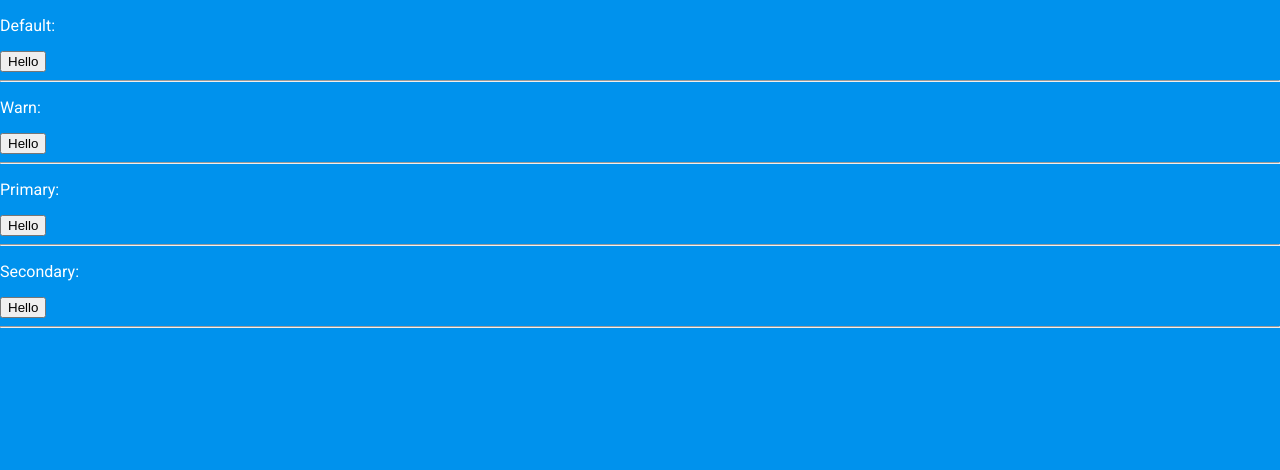
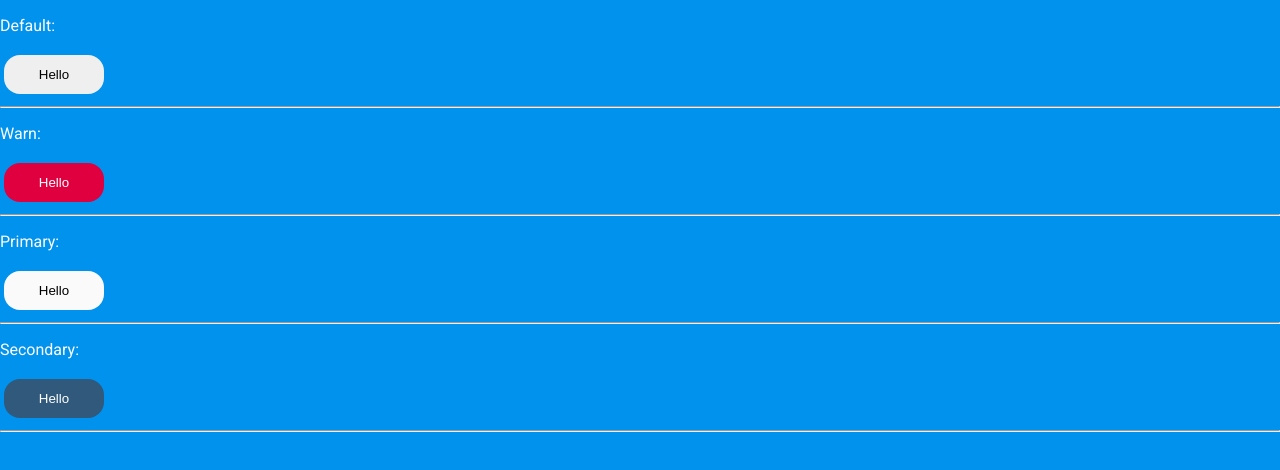
Before and after one commit to MaciejWWojcik/directives-and-pipes-course, an Angular app: page / in a window 1280 px wide. Shown: the top 470 px of the page. Built offline with nearby package versions, Linux system fonts and the light colour scheme.

Commit message:
solution 1

```diff
--- a/src/app/button/button.component.ts
+++ b/src/app/button/button.component.ts
@@ -2,11 +2,30 @@ import { Component, Input } from '@angular/core';
 
 @Component({
   selector: 'app-button',
-  // TODO add NgClass directive and pass there correct class-names based on values of the component's properties
-  template: `<button>Hello</button>`,
+  template: `
+    <button [ngClass]="buttonClass">Hello</button>`,
   styleUrls: ['./button.component.scss']
 })
 export class ButtonComponent {
   @Input() color?: 'primary' | 'secondary';
   @Input() warn?: boolean;
+
+  // getter bound to ngClass in the template
+  get buttonClass(): string {
+    let classNames = 'app-button ';
+
+    if (this.warn) {
+      classNames += 'warn-button';
+    } else {
+      // if it's not in warn mode then apply classes according to color mode
+      if (this.color === 'primary') {
+        classNames += 'primary-button';
+      }
+      if (this.color === 'secondary') {
+        classNames += 'secondary-button';
+      }
+    }
+
+    return classNames;
+  }
 }
```
